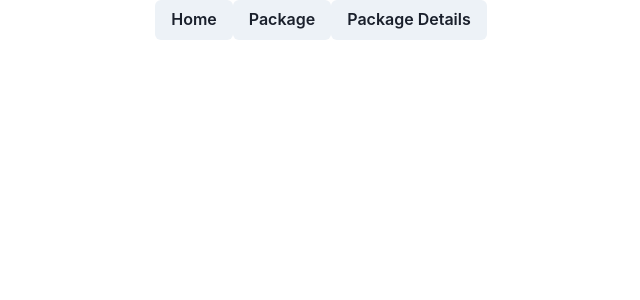
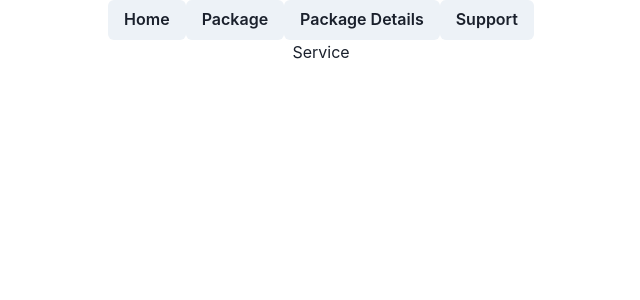
Before and after one commit to shriram083/expedia-clone, a React (Create React App) app: page /service in a window 1280 px wide. Shown: the top 300 px of the page, without its empty margins (319-959 px from the left). Built offline with nearby package versions, Linux system fonts and the light colour scheme.

Commit message:
service route added

```diff
--- a/src/App.js
+++ b/src/App.js
@@ -4,6 +4,7 @@ import "./App.css";
 import Package from "./pages/Package";
 import Home from "./pages/Home";
 import PackageDetails from "./pages/PackageDetails";
+import Service from "./pages/Service";
 
 function App() {
   return (
@@ -17,10 +18,14 @@ function App() {
       <Link to="/package/1">
         <Button>Package Details</Button>
       </Link>
+      <Link to="/service">
+        <Button>Support</Button>
+      </Link>
       <Routes>
         <Route path="/" element={<Home />} />
         <Route path="/package" element={<Package />} />
         <Route path="/package/:id" element={<PackageDetails />} />
+        <Route path="/service" element={<Service />} />
       </Routes>
     </div>
   );
--- /dev/null
+++ b/src/pages/Service.jsx
@@ -0,0 +1,7 @@
+import React from "react";
+
+const Service = () => {
+  return <div>Service</div>;
+};
+
+export default Service;
```
